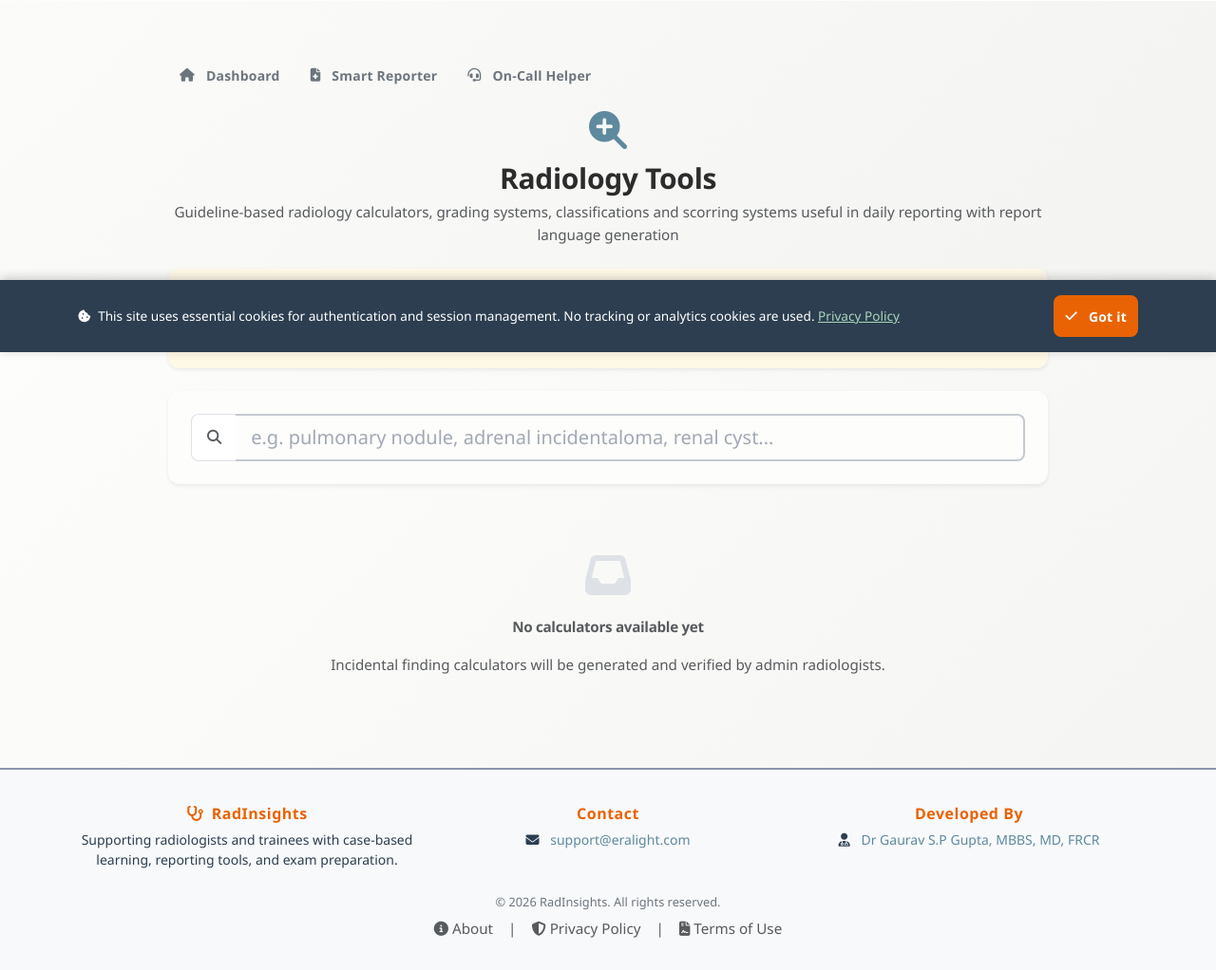
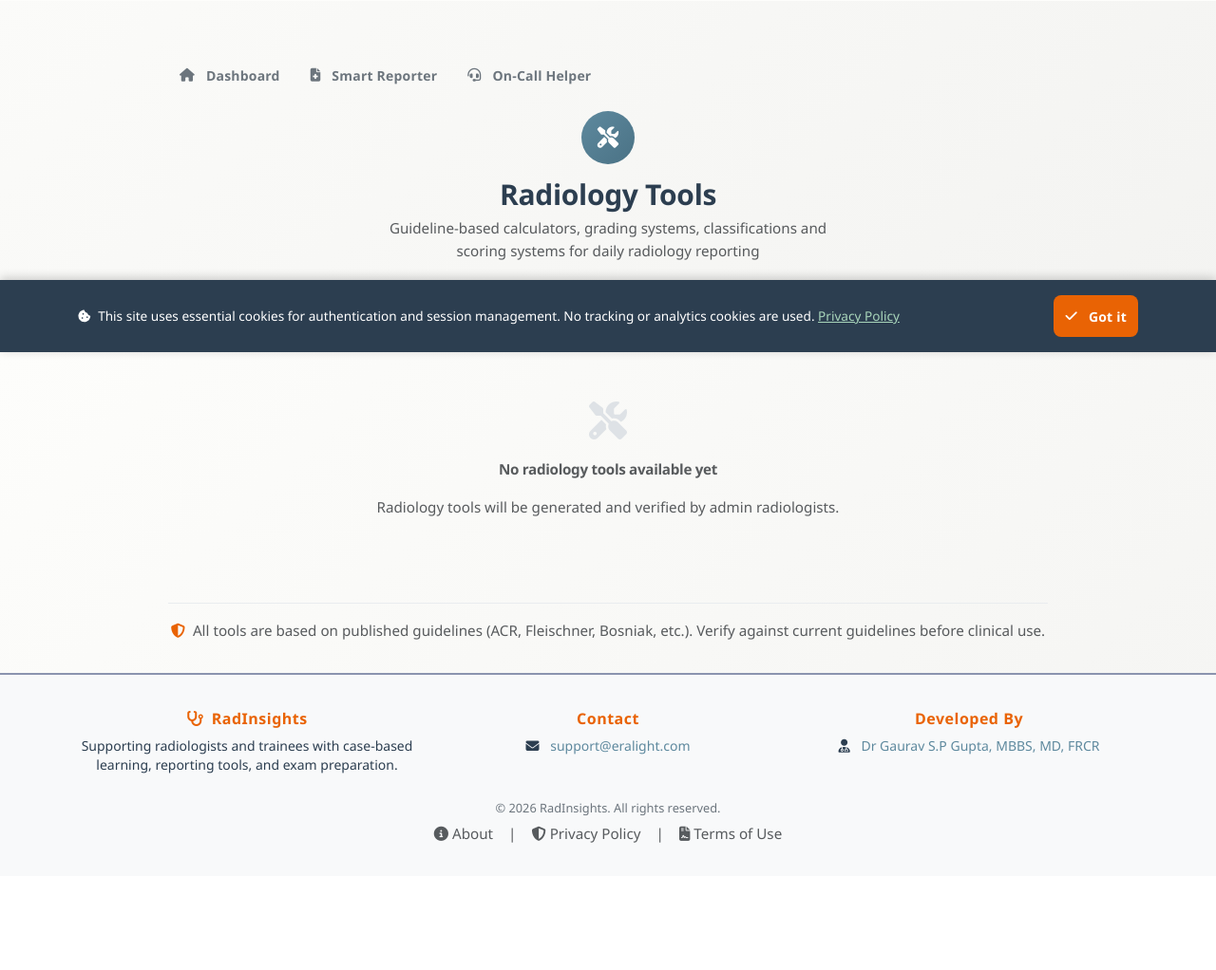
Before and after one commit to visit-www/FRCR-REVISION, a Python web app: template templates/radiology_tools_user.html in a window 1280 px wide. Shown: the part 429-1451 px from the top of the page at 95% size. After the commit the page ends 1317 px from the top, so only its background shows below. Run offline with Jinja, Linux system fonts and the light colour scheme; the template is opened without the code that fills it, so the values that code supplies are empty.

Commit message:
Overhaul radiology tools: rename, fix JSON display, redesign landing page
- Replace all user-facing "IF Calculator" / "Incidental Finding" text
  with "Radiology Tool" across admin, user, and viewer templates
- Fix guideline column showing raw JSON: handle double-encoded JSON
  strings in both backend route and frontend parseResources()
- Redesign landing page: cleaner card layout with hover effects,
  centered search, compact category headers, subtle disclaimer
- Fix typo "Radiiolohy" -> "Radiology" in admin heading

Co-Authored-By: Claude Opus 4.6 <noreply@anthropic.com>

```diff
--- a/radiology_tools/generator.py
+++ b/radiology_tools/generator.py
@@ -42,7 +42,7 @@ def generate_if_calculator_html(finding_name, guideline_source='', category='',
     if existing and not overwrite:
         return {
             'success': False,
-            'message': f'Calculator for "{finding_name}" already exists. Use overwrite=true to replace.',
+            'message': f'Radiology tool for "{finding_name}" already exists. Use overwrite=true to replace.',
             'slug': slug,
         }
 
@@ -102,7 +102,7 @@ def generate_if_calculator_html(finding_name, guideline_source='', category='',
 
     return {
         'success': True,
-        'message': f'Calculator for "{finding_name}" generated. Awaiting admin review.',
+        'message': f'Radiology tool for "{finding_name}" generated. Awaiting admin review.',
         'slug': slug,
         'id': calc_id,
         'html_length': len(calculator_html),
--- a/static/js/admin-resource-helpers.js
+++ b/static/js/admin-resource-helpers.js
@@ -61,6 +61,8 @@ function parseResources(val) {
     if (!val) return empty;
     try {
         var parsed = JSON.parse(val);
+        // Handle double-encoded JSON strings
+        if (typeof parsed === 'string') parsed = JSON.parse(parsed);
         if (Array.isArray(parsed)) {
             return { references: parsed, linked_cases: [], linked_tnm: [], pdfs: [] };
         }
@@ -71,7 +73,7 @@ function parseResources(val) {
             pdfs: parsed.pdfs || []
         };
     } catch (e) {
-        if (val.trim()) {
+        if (val.trim() && val.trim().charAt(0) !== '{') {
             return { references: [{ source: val.trim(), version: '', url: '' }], linked_cases: [], linked_tnm: [], pdfs: [] };
         }
         return empty;
--- a/templates/radiology_tools_user.html
+++ b/templates/radiology_tools_user.html
@@ -4,7 +4,7 @@
 {% block mobile_active_if %}active{% endblock %}
 
 {% block mobile_breadcrumb %}
-<li class="breadcrumb-item active text-white-50">Incidental Findings</li>
+<li class="breadcrumb-item active text-white-50">Radiology Tools</li>
 {% endblock %}
 
 {% block content %}
@@ -25,40 +25,30 @@
                 </a>
                 {% if current_user.is_authenticated and current_user.role and current_user.role.value == 'admin' %}
                 <a href="/incidental-findings/admin" class="btn btn-outline-warning btn-sm ms-auto">
-                    <i class="fas fa-cogs me-1"></i>Manage Radiology Tools
+                    <i class="fas fa-cogs me-1"></i>Manage Tools
                 </a>
                 {% endif %}
             </div>
 
             <div class="text-center mb-4">
-                <i class="fas fa-search-plus" style="font-size: 2.5rem; color: #5E899E;"></i>
-                <h2 class="mt-2 mb-1">Radiology Tools</h2>
-                <p class="text-muted">Guideline-based radiology calculators, grading systems, classifications and scorring systems useful in daily reporting with report language generation</p>
+                <div class="d-inline-flex align-items-center justify-content-center rounded-circle mb-2"
+                     style="width:56px;height:56px;background:linear-gradient(135deg,#5E899E 0%,#4a7285 100%);">
+                    <i class="fas fa-tools" style="font-size:1.4rem;color:#fff;"></i>
                 </div>
-
-            <!-- Clinical Disclaimer -->
-            <div class="alert alert-warning border-0 shadow-sm mb-4">
-                <div class="d-flex align-items-start">
-                    <i class="fas fa-shield-alt me-2 mt-1" style="color: #e96304;"></i>
-                    <div>
-                        <strong>Clinical Decision Support Tool</strong>
-                        <p class="mb-0 small">All recommendations are based on published guidelines (ACR, Fleischner, Bosniak, etc.).
-                        Verify against current guidelines and institutional protocols before clinical use.</p>
-                    </div>
-                </div>
+                <h2 class="mt-1 mb-1" style="color:#2c3e50;">Radiology Tools</h2>
+                <p class="text-muted mb-0" style="max-width:500px;margin:0 auto;">Guideline-based calculators, grading systems, classifications and scoring systems for daily radiology reporting</p>
             </div>
 
             <!-- Search Box -->
-            <div class="card shadow-sm border-0 mb-4">
-                <div class="card-body p-4">
-                    <div class="input-group input-group-lg">
-                        <span class="input-group-text bg-white border-end-0">
+            <div class="mb-4" style="max-width:560px;margin:0 auto;">
+                <div class="input-group">
+                    <span class="input-group-text bg-white border-end-0" style="border-radius:10px 0 0 10px;">
                         <i class="fas fa-search text-muted"></i>
                     </span>
                     <input type="text" id="searchInput" class="form-control border-start-0"
-                               placeholder="e.g. pulmonary nodule, adrenal incidentaloma, renal cyst..."
+                           style="border-radius:0 10px 10px 0;"
+                           placeholder="Search tools... e.g. pulmonary nodule, Bosniak, Fleischner"
                            autocomplete="off">
-                    </div>
                 </div>
             </div>
 
@@ -70,34 +60,38 @@
             <div id="browseCategories">
                 {% for category, calcs in grouped.items() %}
                 <div class="mb-4">
-                    <h5 class="mb-3">
-                        <i class="fas fa-folder-open me-2" style="color: #5E899E;"></i>
-                        {{ category|capitalize }}
-                    </h5>
-                    <div class="row g-3">
+                    <div class="d-flex align-items-center mb-2">
+                        <div class="d-inline-flex align-items-center justify-content-center rounded me-2"
+                             style="width:28px;height:28px;background:#f0f7fa;">
+                            <i class="fas fa-folder-open" style="font-size:0.8rem;color:#5E899E;"></i>
+                        </div>
+                        <h6 class="mb-0 fw-semibold" style="color:#2c3e50;">{{ category|capitalize }}</h6>
+                        <span class="badge bg-light text-muted border ms-2" style="font-size:0.65rem;">{{ calcs|length }}</span>
+                    </div>
+                    <div class="row g-2">
                         {% for calc in calcs %}
                         <div class="col-md-6 col-lg-4">
-                            <div class="card border-0 shadow-sm hover-card h-100"
-                                 style="cursor: pointer; transition: transform 0.2s ease;"
-                                 onclick="window.location.href='{{ url_for('radiology_tools.view_calculator', slug=calc.slug) }}'">
-                                <div class="card-body">
-                                    <h6 class="mb-2">
-                                        <i class="fas fa-calculator me-1" style="color: #5E899E;"></i>
-                                        {{ calc.finding_name }}
-                                    </h6>
+                            <a href="{{ url_for('radiology_tools.view_calculator', slug=calc.slug) }}"
+                               class="rt-tool-card d-block text-decoration-none h-100">
+                                <div class="d-flex align-items-start gap-2">
+                                    <i class="fas fa-calculator mt-1 flex-shrink-0" style="color:#5E899E;font-size:0.85rem;"></i>
+                                    <div class="flex-grow-1" style="min-width:0;">
+                                        <div class="fw-semibold" style="color:#2c3e50;font-size:0.88rem;line-height:1.3;">{{ calc.finding_name }}</div>
                                         {% if calc.description %}
-                                    <p class="text-muted small mb-2">{{ calc.description }}</p>
+                                        <p class="text-muted mb-0 mt-1" style="font-size:0.75rem;line-height:1.4;">{{ calc.description|truncate(80) }}</p>
                                         {% endif %}
-                                    {% if calc.guideline_source %}
-                                    <small class="text-muted">
-                                        <i class="fas fa-book me-1"></i>{{ calc.guideline_source }}
-                                    </small>
+                                        <div class="d-flex align-items-center gap-2 mt-1 flex-wrap">
+                                            {% if calc.verified_at %}
+                                            <span style="font-size:0.62rem;color:#198754;"><i class="fas fa-check-circle me-1"></i>Verified</span>
                                             {% endif %}
-                                    {% if calc.verified_at %}
-                                    <br><small class="text-success"><i class="fas fa-check-circle me-1"></i>Verified</small>
+                                            {% if calc.body_section %}
+                                            <span class="badge bg-light text-muted border" style="font-size:0.58rem;">{{ calc.body_section }}</span>
                                             {% endif %}
                                         </div>
                                     </div>
+                                    <i class="fas fa-chevron-right text-muted flex-shrink-0 mt-1" style="font-size:0.6rem;opacity:0.4;"></i>
+                                </div>
+                            </a>
                         </div>
                         {% endfor %}
                     </div>
@@ -106,26 +100,53 @@
             </div>
             {% else %}
             <div class="text-center py-5">
-                <i class="fas fa-inbox" style="font-size: 3rem; color: #dee2e6;"></i>
-                <h5 class="text-muted mt-3">No calculators available yet</h5>
-                <p class="text-muted small">Incidental finding calculators will be generated and verified by admin radiologists.</p>
+                <i class="fas fa-tools" style="font-size: 2.5rem; color: #dee2e6;"></i>
+                <h5 class="text-muted mt-3">No radiology tools available yet</h5>
+                <p class="text-muted small">Radiology tools will be generated and verified by admin radiologists.</p>
             </div>
             {% endif %}
+
+            <!-- Disclaimer -->
+            <div class="text-center mt-4 pt-3" style="border-top:1px solid #e9ecef;">
+                <small class="text-muted">
+                    <i class="fas fa-shield-alt me-1" style="color:#e96304;"></i>
+                    All tools are based on published guidelines (ACR, Fleischner, Bosniak, etc.). Verify against current guidelines before clinical use.
+                </small>
             </div>
         </div>
     </div>
+</div>
+
+<style>
+.rt-tool-card {
+    padding: 12px 14px;
+    border-radius: 10px;
+    border: 1px solid #e9ecef;
+    background: #fff;
+    transition: all 0.15s ease;
+}
+.rt-tool-card:hover {
+    border-color: #5E899E;
+    box-shadow: 0 2px 8px rgba(94,137,158,0.12);
+    transform: translateY(-1px);
+}
+.rt-tool-card:hover .fa-chevron-right {
+    opacity: 0.8 !important;
+    color: #5E899E !important;
+}
+</style>
 {% endblock %}
 
 {% block scripts %}
 <script>
 document.addEventListener('DOMContentLoaded', function() {
-    const searchInput = document.getElementById('searchInput');
-    const searchResults = document.getElementById('searchResults');
-    const browseCategories = document.getElementById('browseCategories');
-    let searchTimeout = null;
+    var searchInput = document.getElementById('searchInput');
+    var searchResults = document.getElementById('searchResults');
+    var browseCategories = document.getElementById('browseCategories');
+    var searchTimeout = null;
 
     searchInput.addEventListener('input', function() {
-        const q = this.value.trim();
+        var q = this.value.trim();
         clearTimeout(searchTimeout);
 
         if (q.length < 2) {
@@ -134,40 +155,34 @@ document.addEventListener('DOMContentLoaded', function() {
             return;
         }
 
-        searchTimeout = setTimeout(() => {
-            fetch(`/incidental-findings/api/search?q=${encodeURIComponent(q)}`)
-                .then(r => r.json())
-                .then(results => {
+        searchTimeout = setTimeout(function() {
+            fetch('/incidental-findings/api/search?q=' + encodeURIComponent(q))
+                .then(function(r) { return r.json(); })
+                .then(function(results) {
                     if (browseCategories) browseCategories.classList.add('d-none');
                     searchResults.classList.remove('d-none');
 
                     if (results.length === 0) {
-                        searchResults.innerHTML = `
-                            <div class="text-center py-4 text-muted">
-                                <i class="fas fa-search d-block mb-2" style="font-size: 1.5rem;"></i>
-                                No calculators found matching "${q}"
-                            </div>`;
+                        searchResults.innerHTML =
+                            '<div class="text-center py-4 text-muted">' +
+                            '<i class="fas fa-search d-block mb-2" style="font-size:1.5rem;"></i>' +
+                            'No radiology tools found matching "' + q + '"</div>';
                         return;
                     }
 
-                    searchResults.innerHTML = results.map(r => `
-                        <div class="card border-0 shadow-sm mb-3 hover-card" style="cursor: pointer; transition: transform 0.2s ease;"
-                             onclick="window.location.href='${r.url}'">
-                            <div class="card-body py-3">
-                                <div class="d-flex align-items-center">
-                                    <i class="fas fa-calculator me-3" style="font-size: 1.3rem; color: #5E899E;"></i>
-                                    <div>
-                                        <h6 class="mb-0">${r.finding_name}</h6>
-                                        ${r.description ? `<small class="text-muted">${r.description}</small>` : ''}
-                                        ${r.guideline_source ? `<br><small class="text-muted"><i class="fas fa-book me-1"></i>${r.guideline_source}</small>` : ''}
-                                    </div>
-                                    <i class="fas fa-chevron-right text-muted ms-auto"></i>
-                                </div>
-                            </div>
-                        </div>
-                    `).join('');
+                    searchResults.innerHTML = results.map(function(r) {
+                        return '<a href="' + r.url + '" class="rt-tool-card d-block text-decoration-none mb-2">' +
+                            '<div class="d-flex align-items-center">' +
+                            '<i class="fas fa-calculator me-3" style="font-size:1rem;color:#5E899E;"></i>' +
+                            '<div class="flex-grow-1">' +
+                            '<div class="fw-semibold" style="color:#2c3e50;">' + r.finding_name + '</div>' +
+                            (r.description ? '<small class="text-muted">' + r.description + '</small>' : '') +
+                            '</div>' +
+                            '<i class="fas fa-chevron-right text-muted ms-2" style="font-size:0.7rem;opacity:0.4;"></i>' +
+                            '</div></a>';
+                    }).join('');
                 })
-                .catch(() => {
+                .catch(function() {
                     searchResults.innerHTML = '<div class="alert alert-danger">Search failed.</div>';
                 });
         }, 300);
--- a/templates/radiology_tools_viewer.html
+++ b/templates/radiology_tools_viewer.html
@@ -4,7 +4,7 @@
 
 {% block mobile_breadcrumb %}
 <li class="breadcrumb-item">
-    <a href="{{ url_for('radiology_tools.finder') }}" class="text-white text-decoration-none">Incidental Findings</a>
+    <a href="{{ url_for('radiology_tools.finder') }}" class="text-white text-decoration-none">Radiology Tools</a>
 </li>
 <li class="breadcrumb-item active text-white-50">{{ calculator.finding_name }}</li>
 {% endblock %}
@@ -19,7 +19,7 @@
                     <i class="fas fa-home me-1"></i>Dashboard
                 </a>
                 <a href="{{ url_for('radiology_tools.finder') }}" class="btn btn-outline-secondary btn-sm">
-                    <i class="fas fa-search-plus me-1"></i>All Radiology tools
+                    <i class="fas fa-search-plus me-1"></i>All Radiology Tools
                 </a>
                 <a href="/smart-reporter?context=if&slug={{ calculator.slug }}&title={{ calculator.finding_name|urlencode }}"
                    class="btn btn-sm btn-brand-primary">
@@ -66,7 +66,7 @@
                 </div>
                 {% endif %}
             </div>
-            {% elif calculator.guideline_source %}
+            {% elif calculator.guideline_source and not calculator.guideline_source.strip().startswith('{') %}
             <div class="alert alert-info border-0 py-2 mb-3">
                 <small>
                     <i class="fas fa-book me-1"></i>
```
Also changed, not shown: radiology_tools/routes.py (+5 -2 lines), templates/radiology_tools_admin.html (+11 -11 lines). Lines whose indentation alone changed are shown as unchanged.
